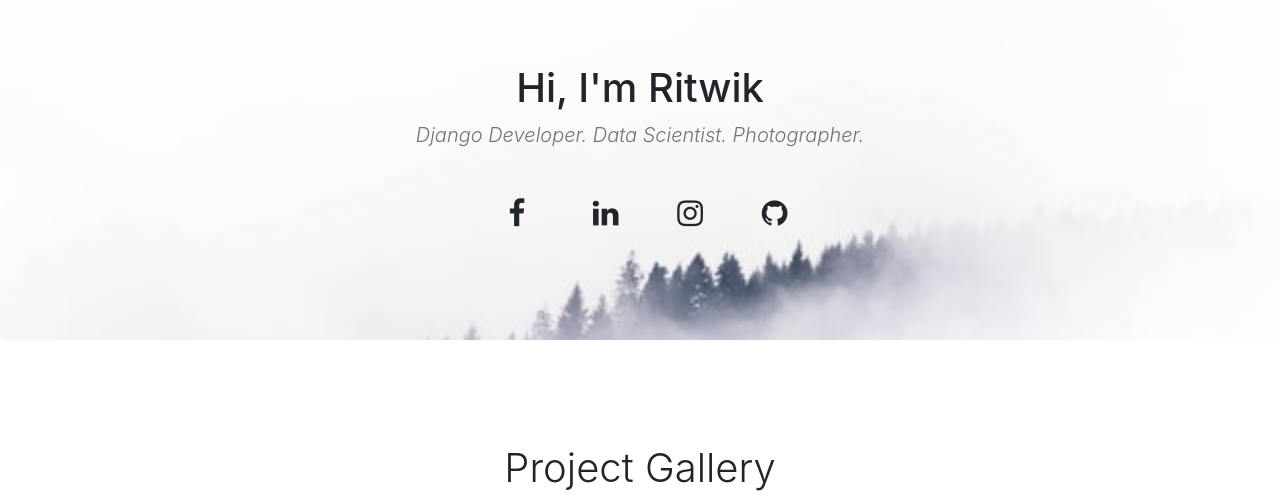
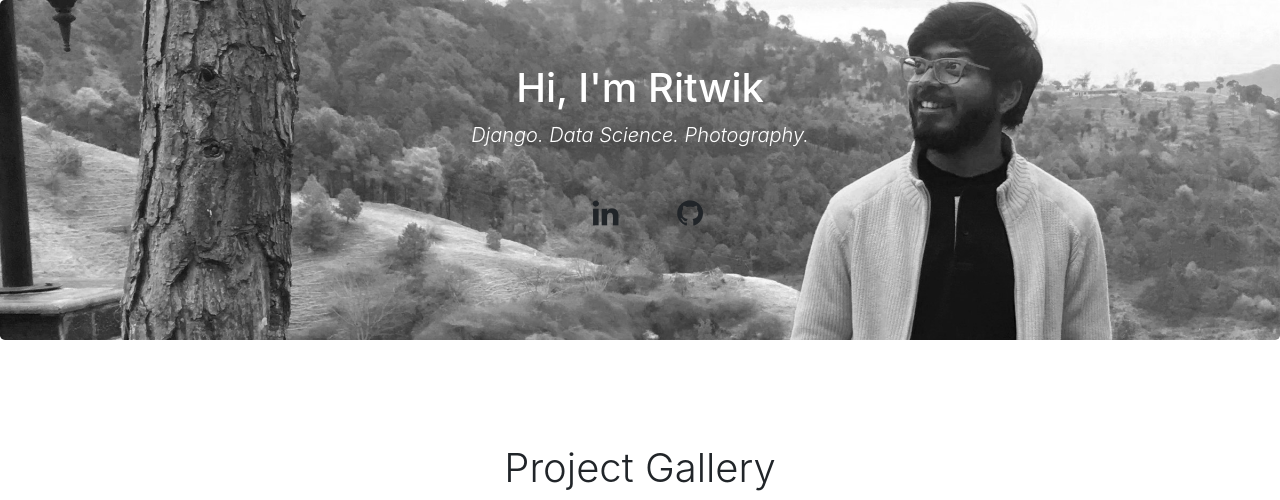
Before and after one commit to ritwiktiwari/portfolio-website, a Django app: page / in a window 1280 px wide. Shown: the part 56-556 px from the top of the page. Run offline with Django 3.2, Linux system fonts and the light colour scheme; data that the repository does not hold is empty; some libraries are stand-ins or nearby versions.

Commit message:
social media link fix

```diff
--- a/templates/jobs/index.html
+++ b/templates/jobs/index.html
@@ -7,24 +7,25 @@ Home
 <main role="main">
 
     <section class="jumbotron text-center"
-             style="background-image: url('{% static 'image/bg.jpg' %}'); background-repeat: no-repeat; background-size: cover; background-position: center center;">
+             style="background-image: url('{% static 'image/bg.jpeg' %}'); background-repeat: no-repeat; background-size: cover; background-position: center center;">
         <div class="container">
-            <h1>Hi, I'm Ritwik</h1>
-            <p class="lead text-muted"><i>Django Developer. Data Scientist. Photographer.</i></p>
+            <h1 class="text-white">Hi, I'm Ritwik</h1>
+            <p class="lead  text-white"><i>Django. Data Science. Photography.</i></p>
+
             <p>
-                <a href="#">
-                    <button class="btn btn-social-icon btn-facebook" type="button"><i class="fa fa-facebook"></i>
-                    </button>
-                </a>
-                <a href="#">
+<!--                <a href="#">-->
+<!--                    <button class="btn btn-social-icon btn-facebook" type="button"><i class="fa fa-facebook"></i>-->
+<!--                    </button>-->
+<!--                </a>-->
+                <a href="https://www.linkedin.com/in/ritwiktiwari/" target="_blank">
                     <button class="btn btn-social-icon btn-linkedin" type="button"><i class="fa fa-linkedin"></i>
                     </button>
                 </a>
-                <a href="#">
-                    <button class="btn btn-social-icon btn-instagram" type="button"><i class="fa fa-instagram"></i>
-                    </button>
-                </a>
-                <a href="#">
+<!--                <a href="#">-->
+<!--                    <button class="btn btn-social-icon btn-instagram" type="button"><i class="fa fa-instagram"></i>-->
+<!--                    </button>-->
+<!--                </a>-->
+                <a href="https://github.com/ritwiktiwari" target="_blank">
                     <button class="btn btn-social-icon btn-github" type="button"><i class="fa fa-github"></i></button>
                 </a>
             </p>
```
Also changed, not shown: portfolio/static/image/bg.jpeg (added), portfolio/static/image/bg.jpg (deleted).
